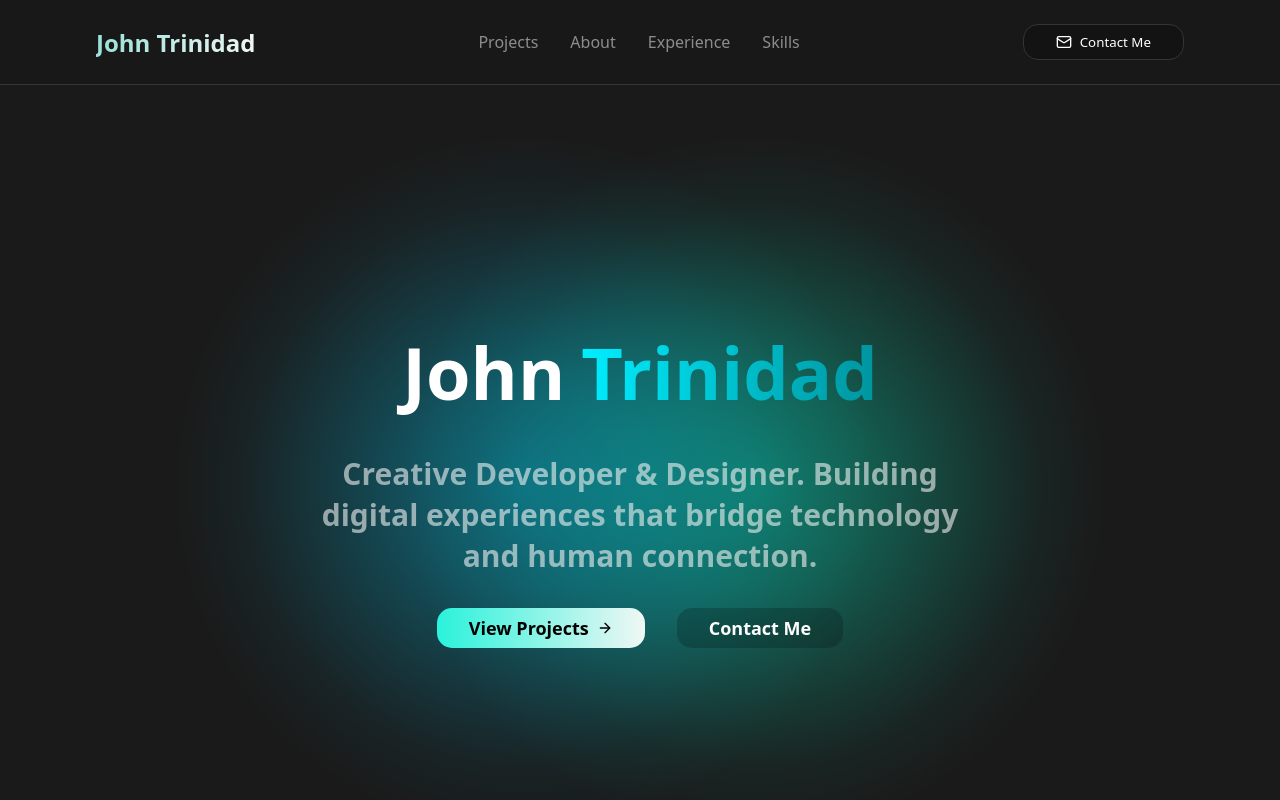
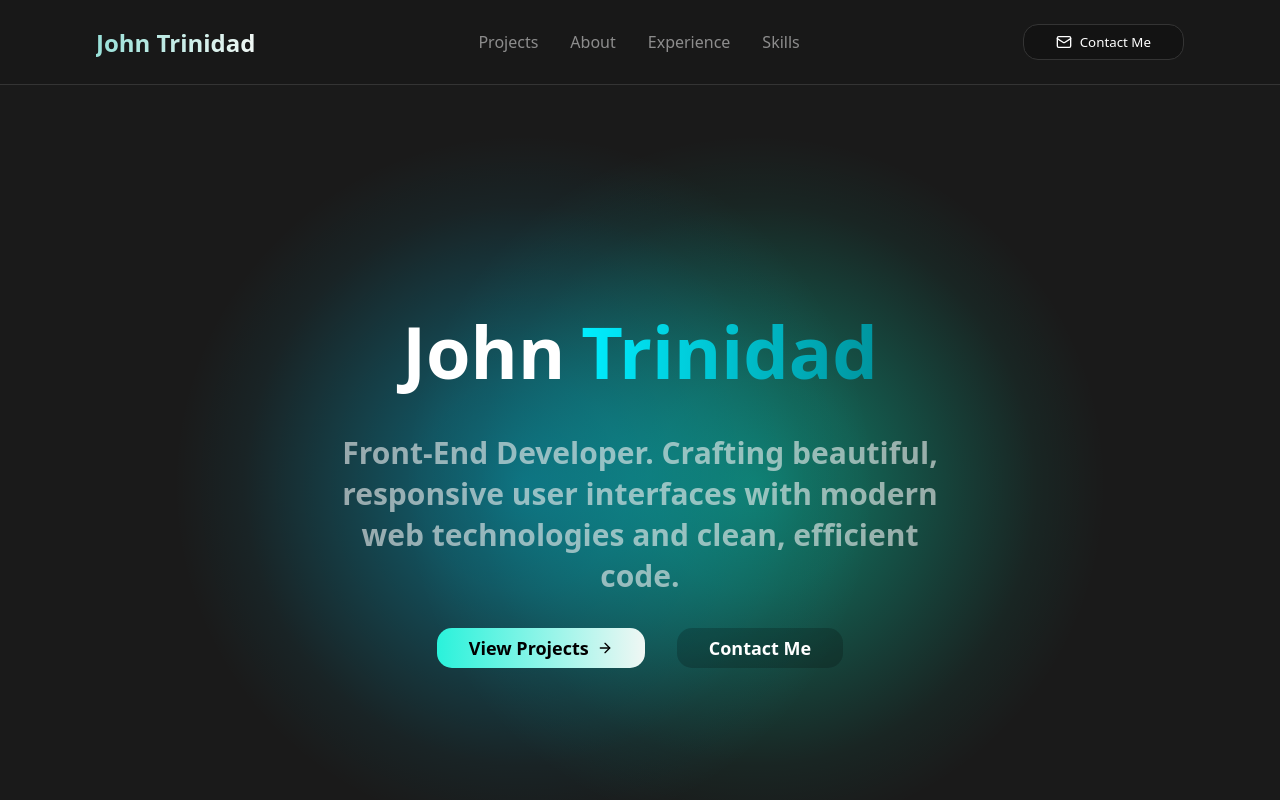
Before and after one commit to trinidj/updated-personal-porfolio, a Vue app: page / in a window 1280 px wide. Shown: the top 800 px of the page. Built offline with nearby package versions, Linux system fonts and the light colour scheme.

Commit message:
feat: update HeroSection subtitle to focus on front-end development

```diff
--- a/src/components/HeroSection.vue
+++ b/src/components/HeroSection.vue
@@ -14,7 +14,7 @@
       </div>
 
       <div class="subtitle">
-        <p>Creative Developer & Designer. Building digital experiences that bridge technology and human connection.</p>
+        <p>Front-End Developer. Crafting beautiful, responsive user interfaces with modern web technologies and clean, efficient code.</p>
       </div>
 
       <div class="call-to-action">
```
